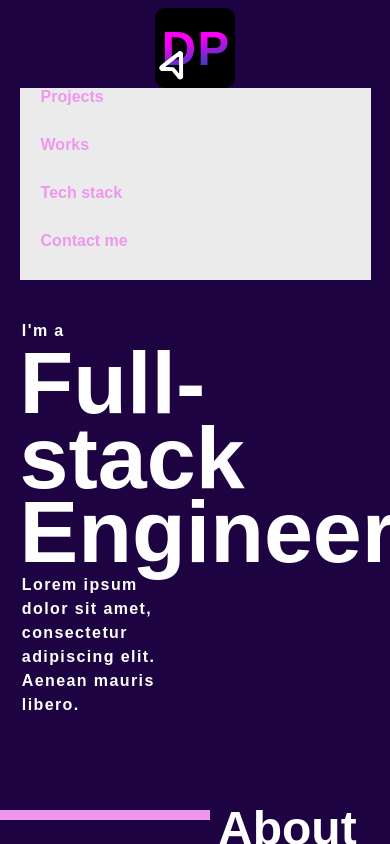
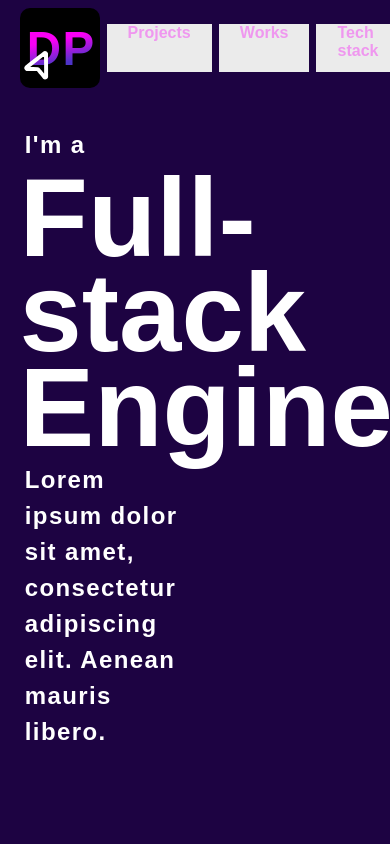
Before and after one commit to danskyvich/web-portfolio, a React (Vite) app in the folder my-vite-portfolio/: page / in a window 390 px wide. Built offline with nearby package versions, Linux system fonts and the light colour scheme.

Commit message:
Adjusted font-sizes to account for production

```diff
--- a/my-vite-portfolio/src/components/about-me/about-me.module.css
+++ b/my-vite-portfolio/src/components/about-me/about-me.module.css
@@ -15,7 +15,7 @@
             font-weight: 600;
         }
         .about-me-p {
-            font-size: 3em;
+            font-size: 4.5em;
             width: 45%;
             align-self: flex-end;
             font-weight: 600;
--- a/my-vite-portfolio/src/components/banner/main-banner.jsx
+++ b/my-vite-portfolio/src/components/banner/main-banner.jsx
@@ -7,7 +7,7 @@ const Banner = ({ref}) => {
         viewport={{ root: ref}}
     >
        <p className={styles['banner-text']}id={styles.upper}>I'm a </p>
-       <span id={styles.important}>Full-stack Engineer</span>
+       <span id={styles.important}>Full-stack <br/>Engineer</span>
        <p className={styles['banner-text']}id={styles.lower}> Lorem ipsum dolor sit amet, consectetur adipiscing elit. Aenean mauris libero.</p>
        <hr/>
     </motion.div>
--- a/my-vite-portfolio/src/components/banner/main-banner.module.css
+++ b/my-vite-portfolio/src/components/banner/main-banner.module.css
@@ -4,7 +4,7 @@
     flex: 1 1 auto;
     flex-direction: column;
     height: fit-content;
-    width: 50%;
+    width: 100%;
     padding: 8% 5%;
 }
     .banner-text {
@@ -16,12 +16,14 @@
             line-height: 1.5;
             font-weight: 600;
             letter-spacing: 1.4px;
+            width: 50%;
+            font-size: 1.5em;
         }
 
         #important {
             display: inline-block;
             color: white;
-            font-size: 5.5em;
+            font-size: 7em;
             line-height: 0.85;
             font-weight: 700;
             padding: 2% 0;
--- a/my-vite-portfolio/src/components/contact-me/contact-me.jsx
+++ b/my-vite-portfolio/src/components/contact-me/contact-me.jsx
@@ -26,6 +26,14 @@ export default function ContactMe() {
                         title={'INSTAGRAM'}
                         url={'https://instagram.com/danppelin'}
                         />
+                    <SocialLinkRow
+                        title={'RESUME'}
+                        url={'https://instagram.com/danppelin'}
+                        />
+                    <SocialLinkRow
+                        title={'EMAIL'}
+                        url={'https://instagram.com/danppelin'}
+                        />
                 </div>
             </div>
         </div>
--- a/my-vite-portfolio/src/components/contact-me/contact-me.module.css
+++ b/my-vite-portfolio/src/components/contact-me/contact-me.module.css
@@ -1,12 +1,12 @@
 /**GENERAL**/
 .normal-text {
     color: white;
-    font-size: 1.75em;
+    font-size: 2em;
     font-weight: 600;
 }
 
 .header-text {
-    font-size: 3.5em;
+    font-size: 4.75em;
     color: #ed0d8cff;
     font-weight: 700;
 }
@@ -37,6 +37,7 @@
             line-height: 1.5;
             letter-spacing: 1.2px;
             text-align: end;
+            font-size: 1.5em;
         }
         .social-links {
             display: flex;
--- a/my-vite-portfolio/src/components/header/header.module.css
+++ b/my-vite-portfolio/src/components/header/header.module.css
@@ -31,15 +31,3 @@
         font-weight: 800;
         cursor: pointer;
     }
-
-@media screen and (max-width: 480px) {
-   .header-container {
-        flex-direction: column;
-        flex: 0 1 auto;
-        width: 100vw;
-        height: fit-content;
-   }
-    .header-container > img {
-        align-self: center;
-    }
-}
--- a/my-vite-portfolio/src/components/tech-stack/tech-stack.module.css
+++ b/my-vite-portfolio/src/components/tech-stack/tech-stack.module.css
@@ -18,6 +18,7 @@
         justify-content: center;
         font-weight: 600;
         height: fit-content;
+        font-size: 1.5em;
     }
     .text {
         color: white;
@@ -32,6 +33,6 @@
             list-style: none;
             margin-bottom: 25px;
             font-weight: 600;
-            font-size: 0.75em;
+            font-size: 1.15em;
             text-align: end;
         }
--- a/my-vite-portfolio/src/pages/home/index.jsx
+++ b/my-vite-portfolio/src/pages/home/index.jsx
@@ -56,7 +56,7 @@ export default function Home() {
             <section className={` ${styles.contact} ${styles.container}`}>
                 <div className={styles['contact-me-header']}>
                     <hr/>
-                        <p id="contact" className={` ${styles.header}`}>Contact</p>
+                        <p id="contact" className={styles.header}>Contact</p>
                     </div>
                 <ContactMe/>
             </section>
--- a/my-vite-portfolio/src/pages/home/index.module.css
+++ b/my-vite-portfolio/src/pages/home/index.module.css
@@ -52,11 +52,11 @@
         .contact-me-header > .header {
             display: inline;
             color: white;
-            font-size: 3em;
+            font-size: 4.5em;
             width: 45%;
             align-self: flex-end;
             font-weight: 600;
-            padding: 0 2%;
+            padding: 0 2%
         }
 
     .section-header-container {
@@ -66,7 +66,6 @@
     }
         .section-header {
             flex: 0 1 auto;
-            text-align: center;
             padding: 2% 2.5%;
             color: white;
         }
```
